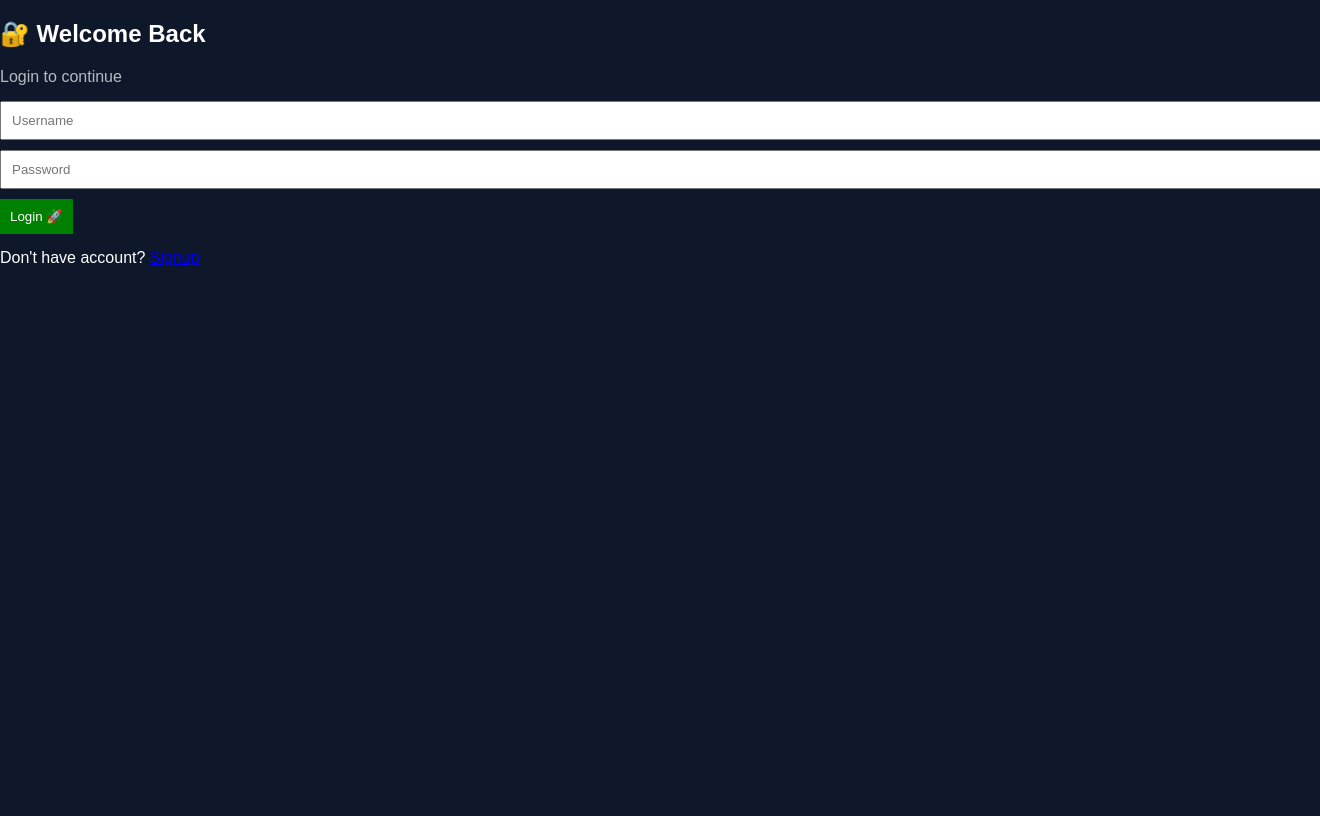
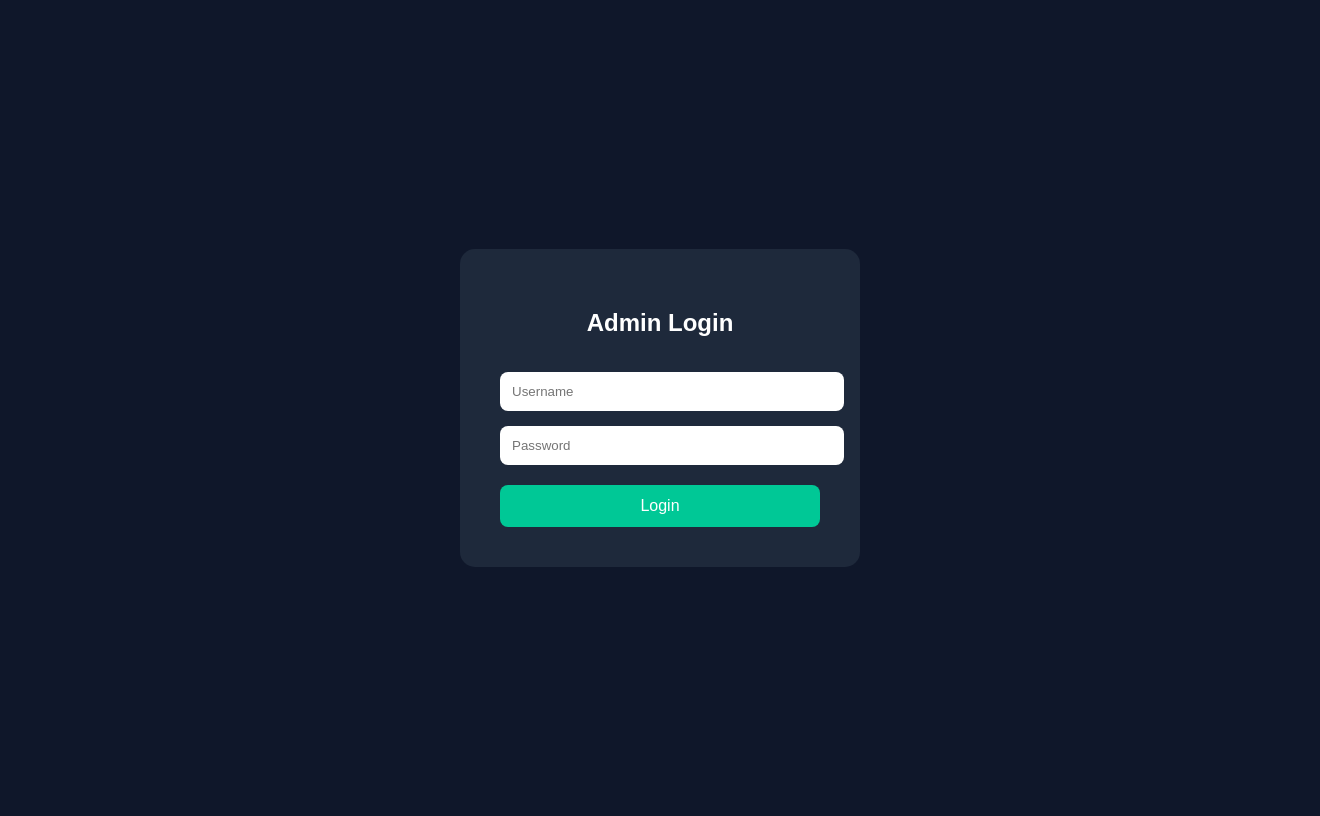
Before and after one commit to mindyatra57-droid/fitzone, a Python web app: template templates/login.html in a window 1320 px wide; the page is wider, and only the part inside the window is pictured. Before the commit the page ends 266 px from the top of that part, so only its background shows below. Run offline with Jinja, Linux system fonts and the light colour scheme; the template is opened without the code that fills it, so the values that code supplies are empty.

Commit message:
Login system added

```diff
--- a/static/style.css
+++ b/static/style.css
@@ -106,3 +106,12 @@ td, th {
     cursor:pointer;
     margin-right:8px;
 }
+.logout-btn{
+    background:crimson;
+    color:white;
+    border:none;
+    padding:10px 16px;
+    border-radius:8px;
+    cursor:pointer;
+    margin-bottom:20px;
+}
--- a/templates/index.html
+++ b/templates/index.html
@@ -4,7 +4,9 @@
     <title>FitZone Dashboard</title>
     <link rel="stylesheet" href="/static/style.css">
 </head>
-
+<a href="/logout">
+    <button class="logout-btn">Logout</button>
+</a>
 <body>
 
 <!-- SIDEBAR -->
--- a/templates/login.html
+++ b/templates/login.html
@@ -1,38 +1,71 @@
 <!DOCTYPE html>
-<html>
+<html lang="en">
 <head>
-    <title>Login | FitZone</title>
+    <meta charset="UTF-8">
     <meta name="viewport" content="width=device-width, initial-scale=1.0">
+    <title>Login</title>
 
-    <link rel="stylesheet" href="{{ url_for('static', filename='style.css') }}">
+    <style>
+
+        body{
+            background:#0f172a;
+            display:flex;
+            justify-content:center;
+            align-items:center;
+            height:100vh;
+            font-family:Arial;
+        }
+
+        .login-box{
+            background:#1e293b;
+            padding:40px;
+            border-radius:15px;
+            width:320px;
+        }
+
+        h2{
+            color:white;
+            text-align:center;
+        }
+
+        input{
+            width:100%;
+            padding:12px;
+            margin-top:15px;
+            border:none;
+            border-radius:8px;
+        }
+
+        button{
+            width:100%;
+            padding:12px;
+            margin-top:20px;
+            border:none;
+            border-radius:8px;
+            background:#00c896;
+            color:white;
+            cursor:pointer;
+            font-size:16px;
+        }
+
+    </style>
+
 </head>
-
 <body>
 
-<div class="center-box">
+<div class="login-box">
 
-    <h2>🔐 Welcome Back</h2>
-    <p style="margin-bottom:15px; opacity:0.7;">Login to continue</p>
+    <h2>Admin Login</h2>
 
-    <!-- ERROR MESSAGE -->
-    {% if error %}
-        <p style="color:#ef4444; margin-bottom:10px;">{{ error }}</p>
-    {% endif %}
+    <form method="POST">
 
-    <form method="POST" class="form-box">
+        <input type="text" name="username" placeholder="Username" required>
 
-        <input name="username" placeholder="Username" required>
+        <input type="password" name="password" placeholder="Password" required>
 
-        <input name="password" type="password" placeholder="Password" required>
-
-        <button type="submit">Login 🚀</button>
+        <button type="submit">Login</button>
 
     </form>
-
-    <p style="margin-top:15px;">
-        Don't have account?
-        <a href="/signup">Signup</a>
-    </p>
 
 </div>
 
```
Also changed, not shown: app.py (+29 -3 lines).
